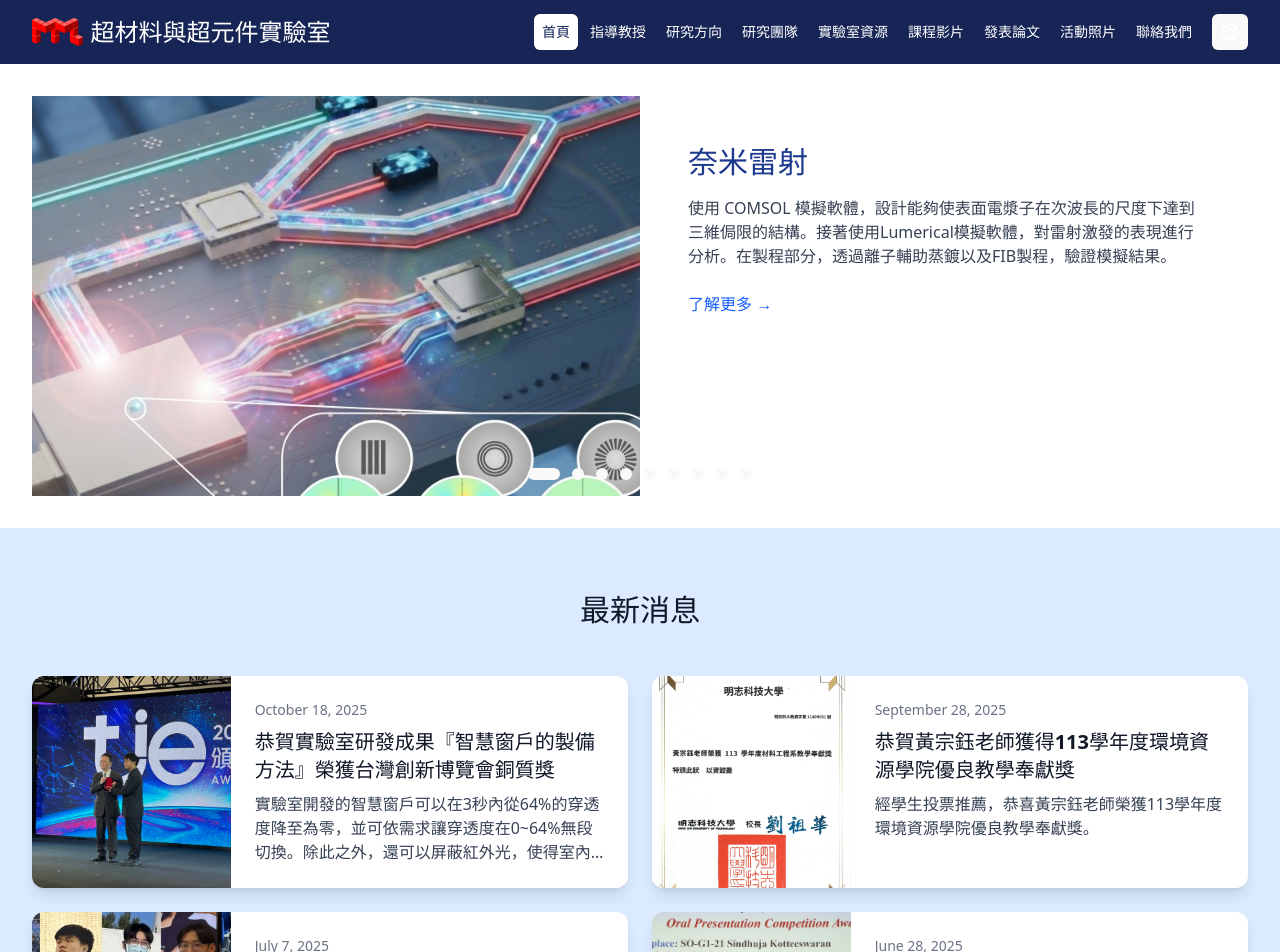
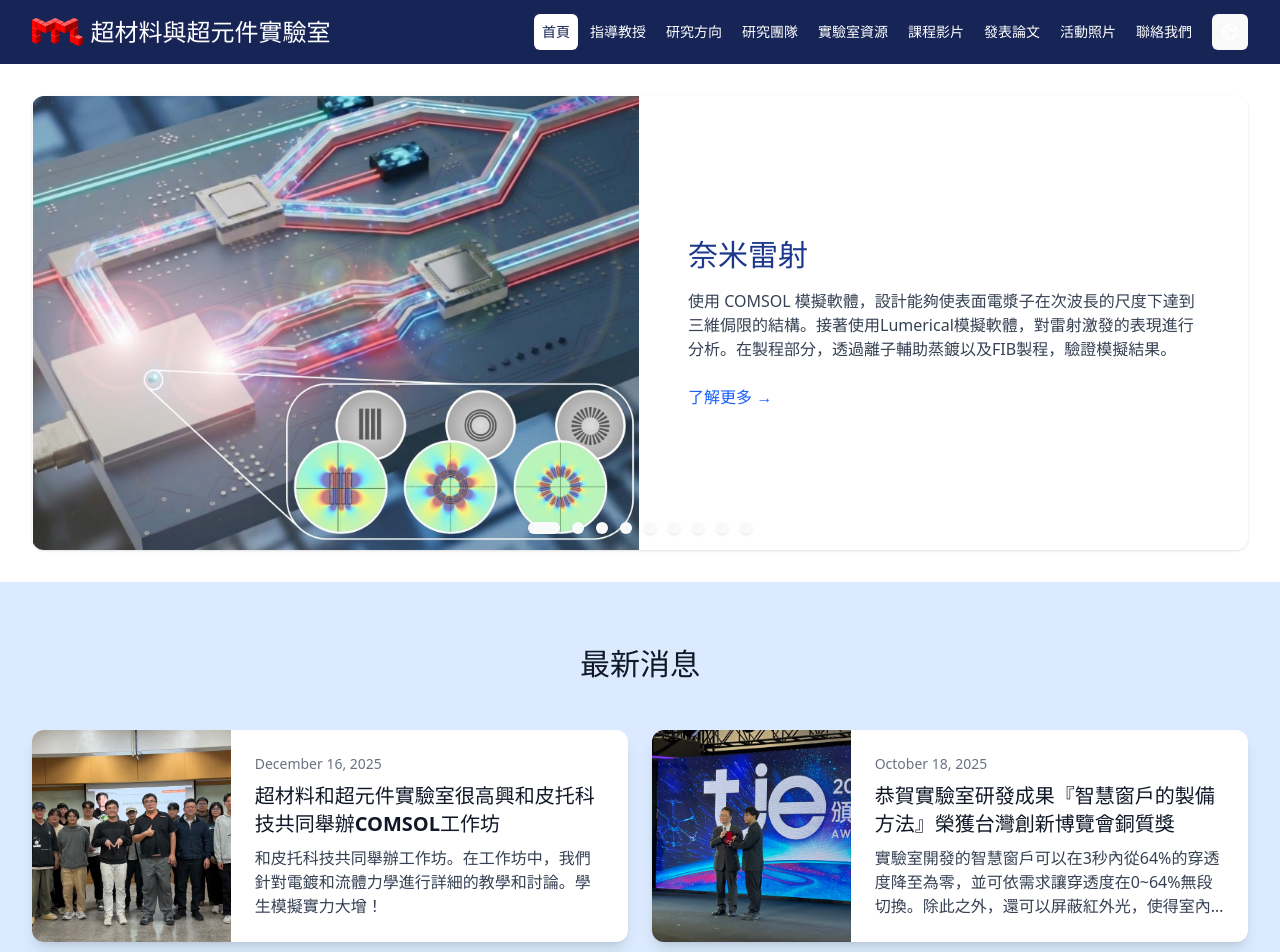
Before and after one commit to garyrecipe/lab-website-dev, a React (Vite) app: page / in a window 1280 px wide. Shown: the top 952 px of the page. Built offline with nearby package versions, Linux system fonts and the light colour scheme.

Commit message:
Fixed Carousel Image cutoff and update news

```diff
--- a/src/data/news.en.js
+++ b/src/data/news.en.js
@@ -28,5 +28,11 @@ export const NEWS_LIST = [
     title: 'Congratulations! Our team received the Bronze Award at the Taiwan InnoTech Expo for the research of "Fabrication Method of Smart Windows."',
     content: 'The smart windows developed by our laboratory can manipulate transmittance from 64% to zero within 3 seconds and allow continuous adjustment between 0% and 64% as needed. In addition, they can block infrared light, helping to maintain a cooler indoor temperature. This research was well received by the judges at the Taiwan Innotech Expo and was awarded the Bronze Medal.',
     image: 'images/news/n5.jpg'
+  },
+  {
+    date: 'December 16, 2025',
+    title: 'A work shop with Pitotech Co. for electroplating and CFD modules in COMSOL',
+    content: 'We held a workshop with Pitotech Co for the simulation in electroplating, single phase and two phase of CFD and learned alot.',
+    image: 'images/news/n6.jpg'
   }
 ];
--- a/src/data/news.zhtc.js
+++ b/src/data/news.zhtc.js
@@ -28,5 +28,11 @@ export const NEWS_LIST = [
     title: '恭賀實驗室研發成果『智慧窗戶的製備方法』榮獲台灣創新博覽會銅質獎',
     content: '實驗室開發的智慧窗戶可以在3秒內從64%的穿透度降至為零，並可依需求讓穿透度在0~64%無段切換。除此之外，還可以屏蔽紅外光，使得室內溫度可以維持涼爽狀態。該研究獲得台灣創新博覽會評審青睞，獲頒銅質獎。',
     image: 'images/news/n5.jpg'
+  },
+  {
+    date: 'December 16, 2025',
+    title: '超材料和超元件實驗室很高興和皮托科技共同舉辦COMSOL工作坊',
+    content: '和皮托科技共同舉辦工作坊。在工作坊中，我們針對電鍍和流體力學進行詳細的教學和討論。學生模擬實力大增！',
+    image: 'images/news/n6.jpg'
   }
 ];
--- a/src/pages/Home.jsx
+++ b/src/pages/Home.jsx
@@ -55,42 +55,71 @@ const Home = () => {
 {/* 研究內容輪播 */}
       <section className="relative bg-white">
         <div className="max-w-7xl mx-auto px-4 sm:px-6 lg:px-8 py-8">
-          <div className="relative h-[600px] sm:h-[600px] md:h-[400px] lg:h-[400px] overflow-hidden">
+          {/* 修正 1: 調整總高度
+            - 手機版 (預設): h-[650px]。增加高度以容納垂直排列的圖片+文字。
+            - 電腦版 (md): h-[454px]。讓圖片剛好填滿畫面。
+          */}
+          <div className="relative h-[650px] sm:h-[650px] md:h-[454px] overflow-hidden rounded-xl shadow-sm">
             {RESEARCH_TOPICS.map((topic, index) => (
               <div
                 key={index}
                 className={`absolute w-full h-full transition-all duration-500 transform ${index === currentSlide ? 'translate-x-0 opacity-100' : 'translate-x-full opacity-0'
                   }`}
               >
-                <div className="grid grid-cols-1 md:grid-cols-2 h-5/4">
-                  <div className="relative">
+                {/* 修正 2: 佈局結構
+                   - 手機版: flex flex-col (垂直排列)。
+                   - 電腦版: md:grid md:grid-cols-2 (左右排列)。
+                */}
+                <div className="flex flex-col md:grid md:grid-cols-2 h-full">
+
+                  {/* 修正 3: 圖片容器
+                     - 手機版: h-[45%]。
+                       計算邏輯：若總高 650px，45% 約為 292px。
+                       對於 4:3 的圖片，292px 的高度允許寬度達到約 390px。
+                       這足以讓圖片在絕大多數手機上「撐滿寬度」且不留白。
+                     - object-contain: 確保圖片不被裁切。
+                  */}
+                  <div className="relative h-[45%] md:h-full bg-gray-50 flex items-center justify-center w-full">
                     <img
                       src={topic.image}
                       alt={topic.title}
-                      className="absolute inset-0 w-full h-full object-cover"
+                      className="absolute inset-0 w-full h-full object-contain"
                     />
                   </div>
-                  <div className="bg-white backdrop-blur-sm p-12 flex flex-col">
-                    <h3 className="text-3xl font-semibold text-blue-900 mb-4">
+
+                  {/* 修正 4: 文字容器
+                     - flex-1: 讓文字區塊自動填滿剩下的空間 (約 55%)，解決文字消失的問題。
+                     - overflow-y-auto: 若文字真的太多，允許區塊內捲動。
+                  */}
+                  <div className="flex-1 md:h-full bg-white backdrop-blur-sm p-6 md:p-12 flex flex-col justify-center overflow-y-auto">
+                    <h3 className="text-2xl md:text-3xl font-semibold text-blue-900 mb-3 md:mb-4">
                       {topic.title}
                     </h3>
-                    <p className="text-gray-700 mb-6">{topic.description}</p>
+
+                    {/* 移除 line-clamp 限制，讓文字盡量顯示 */}
+                    <p className="text-gray-700 mb-6 text-sm md:text-base">
+                      {topic.description}
+                    </p>
+
+                    <div className="mt-auto md:mt-0"> {/* 確保按鈕在手機版稍微往下推 */}
                       <Link
                         to="/research"
-                      className="text-blue-600 hover:text-blue-900 font-medium inline-flex items-center"
+                        className="text-blue-600 hover:text-blue-900 font-medium inline-flex items-center text-sm md:text-base"
                       >
                         {t('home.learnMore')} →
                       </Link>
                     </div>
                   </div>
                 </div>
+              </div>
             ))}
+
             {/* 輪播指示器 */}
-            <div className="absolute bottom-8 md:bottom-4 lg:bottom-4 left-1/2 transform -translate-x-1/2 flex space-x-3">
+            <div className="absolute bottom-4 left-1/2 transform -translate-x-1/2 flex space-x-3 z-10">
               {RESEARCH_TOPICS.map((_, index) => (
                 <button
                   key={index}
-                  className={`w-3 h-3 rounded-full transition-all ${index === currentSlide ? 'bg-blue-600 w-8' : ' hover:bg-blue-600 bg-gray-300'
+                  className={`w-3 h-3 rounded-full transition-all border border-white/50 shadow-sm ${index === currentSlide ? 'bg-blue-600 w-8' : 'hover:bg-blue-600 bg-gray-300'
                     }`}
                   onClick={() => setCurrentSlide(index)}
                 />
```
Also changed, not shown: public/images/news/n6.jpg (added). Lines whose indentation alone changed are shown as unchanged.
